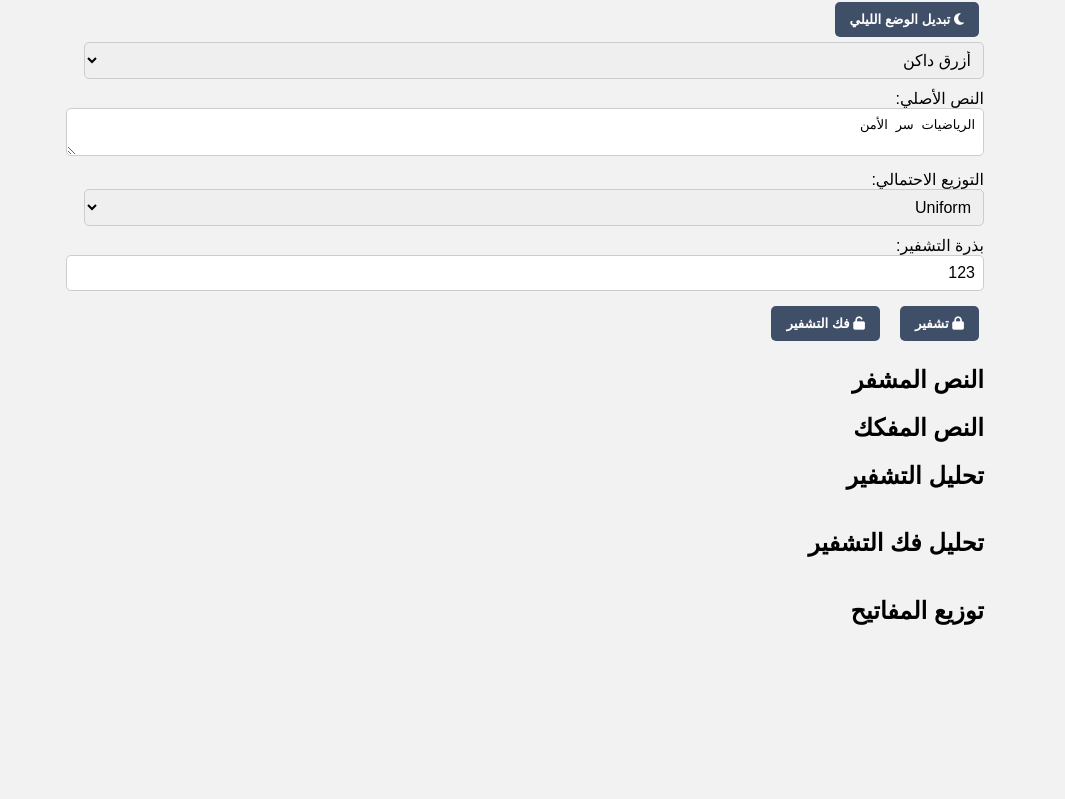
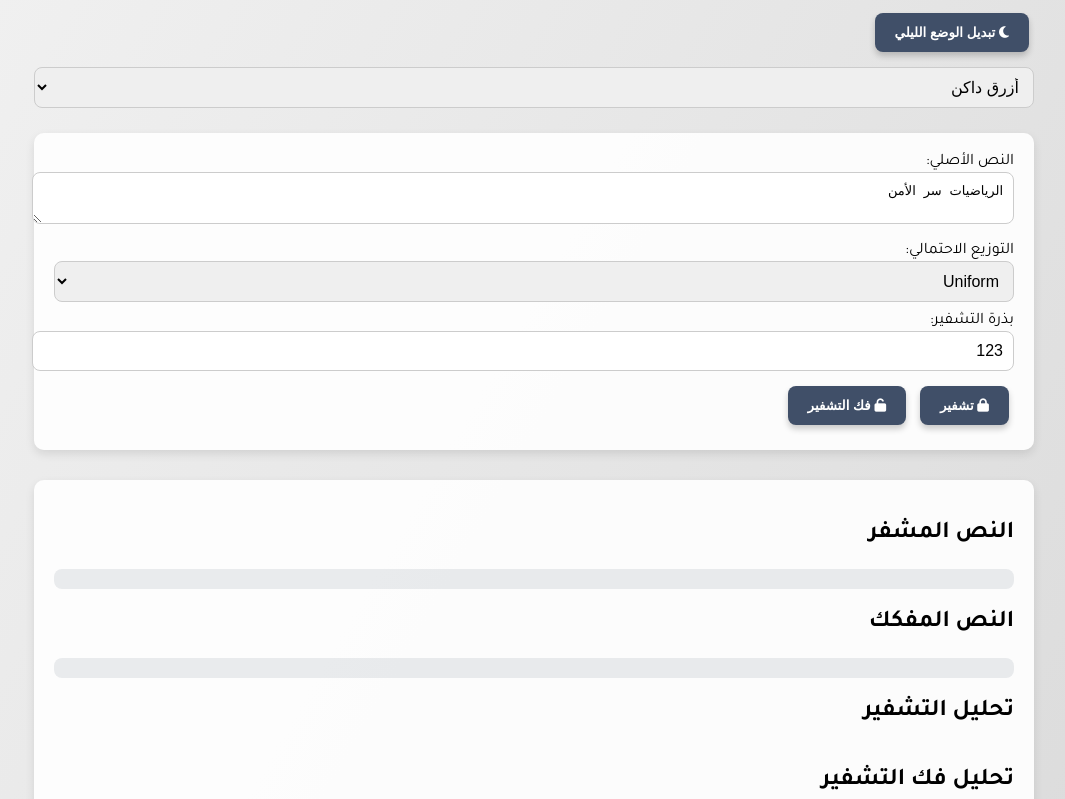
Before and after one commit to mmvp0410-max/RRR, a plain HTML site: page index.html in a window 1280 px wide. Shown: the part 104-903 px from the top of the page, without its empty margins (106-1171 px from the left). Drawn offline with Linux system fonts and the light colour scheme.

Commit message:
Update style.css

```diff
--- a/style.css
+++ b/style.css
@@ -1,11 +1,55 @@
-body { font-family: 'Tajawal', sans-serif; direction: rtl; background: #f2f2f2; color: #000; margin:0; padding:20px;}
-body.dark { background:#222; color:#eee;}
-.container { max-width:900px; margin:auto; }
-textarea, input, select { width:100%; margin-bottom:10px; padding:8px; font-size:1em; border-radius:5px; border:1px solid #ccc; }
-button { margin:5px; padding:10px 15px; cursor:pointer; font-weight:bold; border:none; border-radius:5px; color:#fff; background-color:#404F68; }
-button:hover { opacity:0.85; }
-table { border-collapse: collapse; width:100%; margin-top:10px; }
-table, th, td { border:1px solid #ccc; padding:5px; text-align:center;}
-thead { background-color:#404F68; color:#fff; }
-.buttons { display:flex; gap:10px; flex-wrap:wrap;}
-.theme-toggle { text-align:left; margin-bottom:10px;}
+/* خطوط وألوان */
+@import url('https://fonts.googleapis.com/css2?family=Tajawal:wght@400;700&family=Amiri&display=swap');
+
+body {
+  font-family: 'Tajawal', sans-serif;
+  direction: rtl;
+  background: linear-gradient(120deg,#f2f2f2,#d9d9d9);
+  color: #000;
+  margin:0;
+  padding:20px;
+  transition: background 0.5s, color 0.5s;
+}
+
+body.dark {
+  background: linear-gradient(120deg,#1a1a1a,#333);
+  color: #eee;
+}
+
+.container { max-width:1000px; margin:auto; }
+
+header h1 { text-align:center; font-family:'Amiri',serif; margin-bottom:15px; }
+
+.theme-controls { text-align:left; margin-bottom:15px; display:flex; gap:10px; flex-wrap:wrap; }
+
+textarea, input, select {
+  width:100%; margin-bottom:10px; padding:10px; font-size:1em;
+  border-radius:8px; border:1px solid #ccc; transition: border-color 0.3s;
+}
+
+textarea:focus, input:focus, select:focus { border-color:#404F68; outline:none; }
+
+button {
+  margin:5px; padding:12px 20px;
+  cursor:pointer; font-weight:bold;
+  border:none; border-radius:8px;
+  color:#fff; background-color:#404F68;
+  box-shadow:0 4px 6px rgba(0,0,0,0.2);
+  transition: all 0.3s;
+}
+
+button:hover {
+  transform: translateY(-2px);
+  box-shadow:0 6px 10px rgba(0,0,0,0.3);
+}
+
+table { border-collapse: collapse; width:100%; margin-top:10px; border-radius:8px; overflow:hidden; }
+table, th, td { border:1px solid #ccc; padding:8px; text-align:center; }
+thead { background:linear-gradient(to right,#404F68,#7A859D); color:#fff; }
+tbody tr:nth-child(even) { background:#f2f2f2; }
+body.dark tbody tr:nth-child(even) { background:#333; }
+
+pre { background: rgba(64,79,104,0.1); padding:10px; border-radius:8px; white-space:pre-wrap; word-wrap:break-word; }
+
+.input-section, .output-section { margin-bottom:30px; padding:20px; background:rgba(255,255,255,0.9); border-radius:10px; box-shadow:0 4px 10px rgba(0,0,0,0.1); transition: background 0.5s; }
+body.dark .input-section, body.dark .output-section { background:rgba(34,34,34,0.9); }
```
